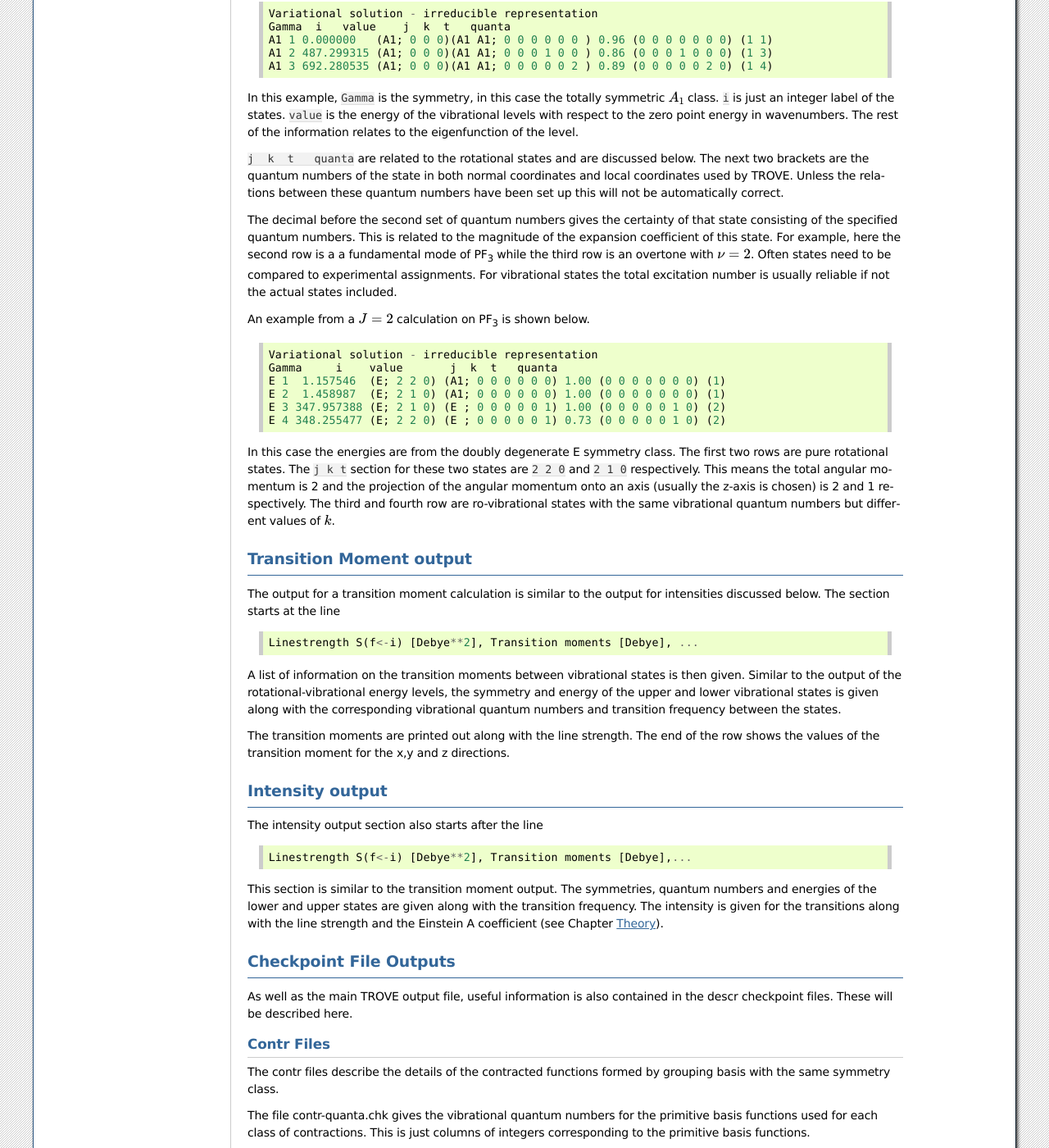
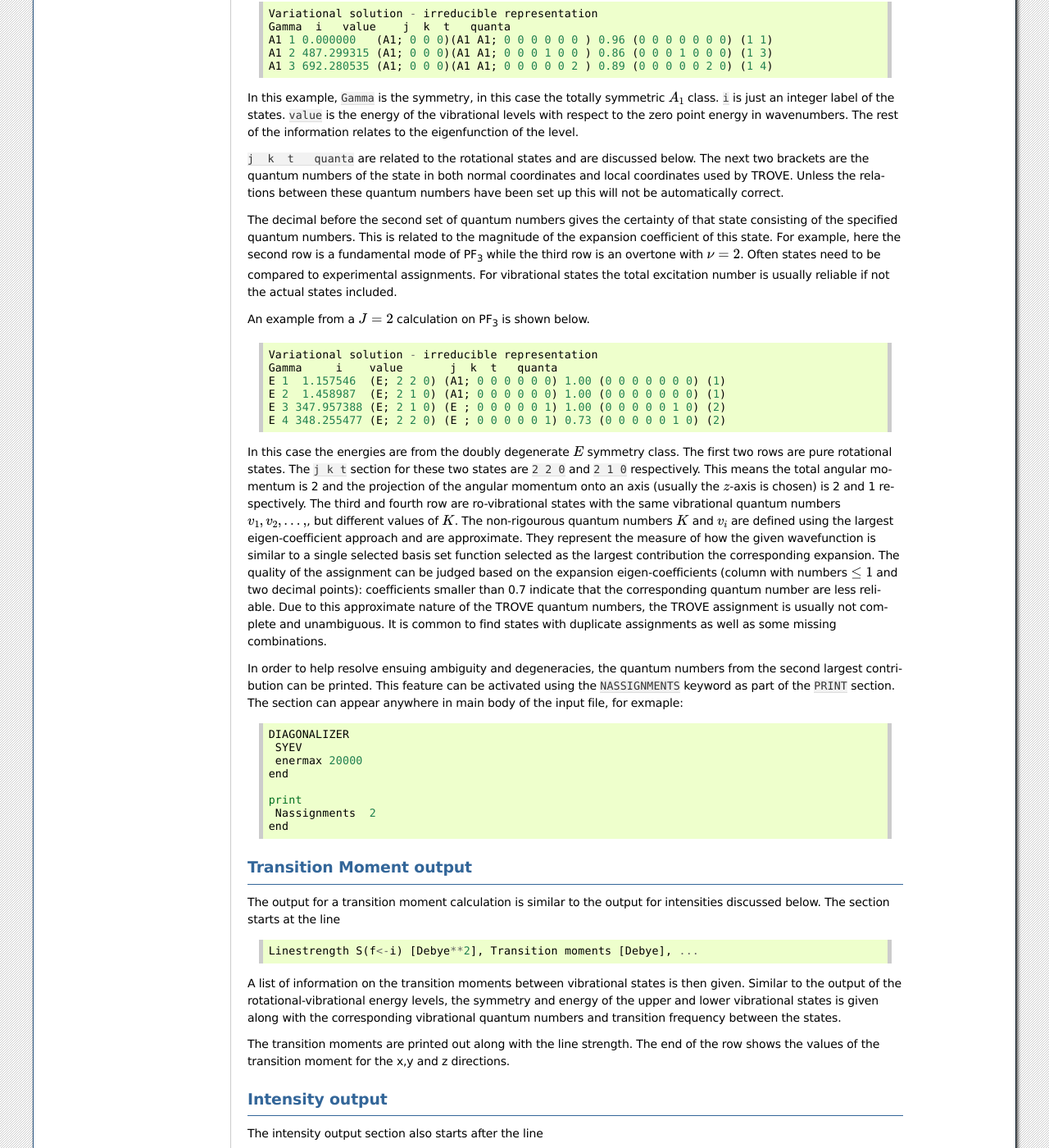
Before and after one commit to Trovemaster/TROVE, a Sphinx documentation site: the page built from docs/source/outputs.rst, in a window 1280 px wide and 1400 px high, scrolled down 1697 px. Shown: the whole window at 82% size. Built offline with Sphinx 7.4.7, drawn with Linux system fonts in a browser that asks for light colours; formulas are drawn with MathJax 3; some of the changed text lies outside the part shown.

Commit message:
add write_divided_slice error and add description of Nassignments

```diff
--- a/docs/source/outputs.rst
+++ b/docs/source/outputs.rst
@@ -76,8 +76,8 @@
 TROVE will then make use of the symmetry of these functions to set up matrix elements of the full Hamiltonian.
 
 
-Rotational-Vibrational energies
-===============================
+Rotational-Vibrational energies and quantum numbers
+===================================================
 
 The final step of a vibrational or rotational calculation is an output of the rotational-vibrational energies. These are ordered by energy and separated into symmetry blocks.
 
@@ -96,7 +96,7 @@
 
 ``j  k  t   quanta`` are related to the rotational states and are discussed below. The next two brackets are the quantum numbers of the state in both normal coordinates and local coordinates used by TROVE. Unless the relations between these quantum numbers have been set up this will not be automatically correct.
 
-The decimal before the second set of quantum numbers gives the certainty of that state consisting of the specified quantum numbers. This is related to the magnitude of the expansion coefficient of this state. For example, here the second row is a a fundamental mode of PF\ :sub:`3` while the third row is an overtone with :math:`\nu = 2`. Often states need to be compared to experimental assignments. For vibrational states the total excitation number is usually reliable if not the actual states included.
+The decimal before the second set of quantum numbers gives the certainty of that state consisting of the specified quantum numbers. This is related to the magnitude of the expansion coefficient of this state. For example, here the second row is a fundamental mode of PF\ :sub:`3` while the third row is an overtone with :math:`\nu = 2`. Often states need to be compared to experimental assignments. For vibrational states the total excitation number is usually reliable if not the actual states included.
 
 An example from a :math:`J=2` calculation on PF\ :sub:`3` is shown below.
 ::
@@ -108,8 +108,20 @@
       E 3 347.957388 (E; 2 1 0) (E ; 0 0 0 0 0 1) 1.00 (0 0 0 0 0 1 0) (2)
       E 4 348.255477 (E; 2 2 0) (E ; 0 0 0 0 0 1) 0.73 (0 0 0 0 0 1 0) (2)
 
-In this case the energies are from the doubly degenerate E symmetry class. The first two rows are pure rotational states. The ``j k t`` section for these two states are ``2 2 0`` and ``2 1 0`` respectively. This means the total angular momentum is 2 and the projection of the angular momentum onto an axis (usually the z-axis is chosen) is 2 and 1 respectively. The third and fourth row are ro-vibrational states with the same vibrational quantum numbers but different values of :math:`k`.
+In this case the energies are from the doubly degenerate :math:`E` symmetry class. The first two rows are pure rotational states. The ``j k t`` section for these two states are ``2 2 0`` and ``2 1 0`` respectively. This means the total angular momentum is 2 and the projection of the angular momentum onto an axis (usually the :math:`z`-axis is chosen) is 2 and 1 respectively. The third and fourth row are ro-vibrational states with the same vibrational quantum numbers :math:`v_1, v_2,\ldots,`,  but different values of :math:`K`. The non-rigourous quantum numbers :math:`K` and :math:`v_i` are defined using the largest eigen-coefficient  approach and are approximate. They represent the measure of how the given wavefunction is similar to a single selected basis set function selected as the largest contribution the corresponding expansion.  The quality of the assignment can be judged based on the expansion eigen-coefficients
+(column with numbers :math:`\le 1` and two decimal points): coefficients smaller than 0.7 indicate that the corresponding quantum number are less reliable. Due to this approximate nature of the TROVE quantum numbers, the TROVE assignment is usually not complete and unambiguous. It is common to find states with duplicate assignments as well as some missing combinations.
 
+In order to help resolve ensuing  ambiguity and degeneracies, the quantum numbers from the second largest contribution can be printed. This feature can be activated using the ``NASSIGNMENTS`` keyword as part of the ``PRINT`` section. The section can appear anywhere in main body of the input file, for exmaple:
+::
+
+      DIAGONALIZER
+       SYEV
+       enermax 20000
+      end
+
+      print
+       Nassignments  2
+      end
 
 Transition Moment output
 ========================
```
Also changed, not shown: 2 other files.
